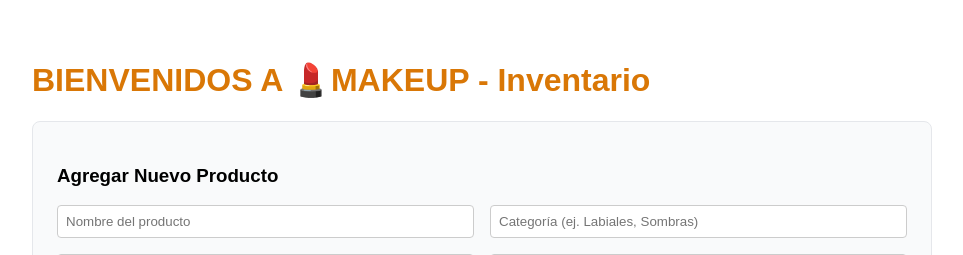
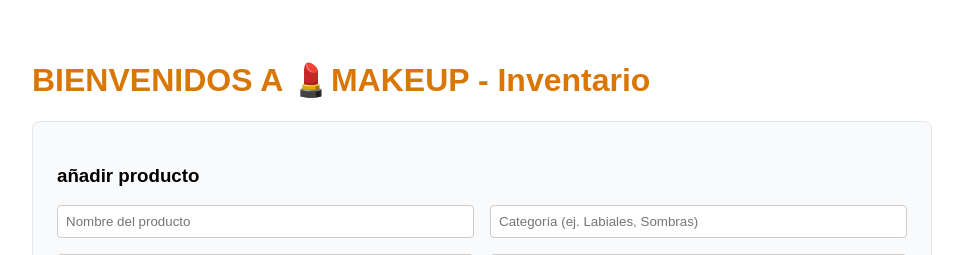
Before and after one commit to juanms2345-dot/makeup-inventory, a React (Vite) app: page / in a window 1280 px wide. Shown: the top 255 px of the page, without its empty margins (158-1121 px from the left). Built offline with nearby package versions, Linux system fonts and the light colour scheme; no server answers; the database is empty.

Commit message:
Change heading text from Spanish to lowercase

```diff
--- a/src/App.jsx
+++ b/src/App.jsx
@@ -76,7 +76,7 @@ export default function App() {
 
       {/* Formulario de registro */}
       <div style={{ background: '#f9fafb', padding: '1.5rem', borderRadius: '8px', marginBottom: '2rem', border: '1px solid #e5e7eb' }}>
-        <h3>Agregar Nuevo Producto</h3>
+        <h3>añadir producto</h3>
         <form onSubmit={handleAgregar} style={{ display: 'grid', gap: '1rem', gridTemplateColumns: '1fr 1fr' }}>
           <input
             type="text"
```
